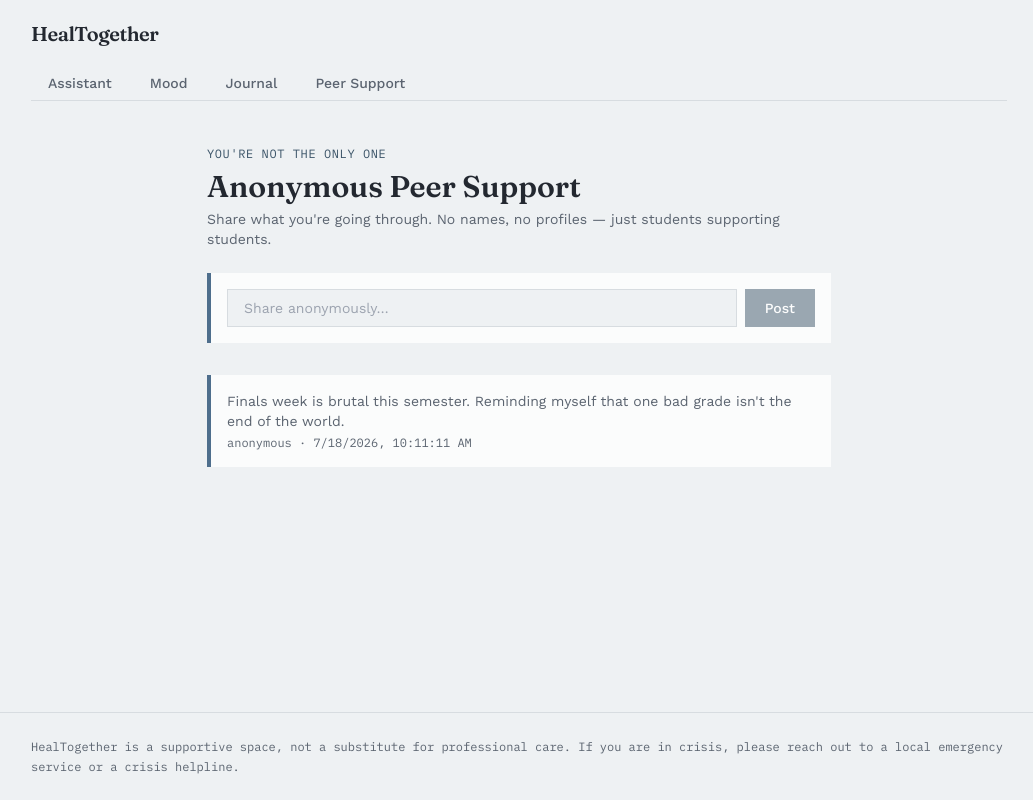
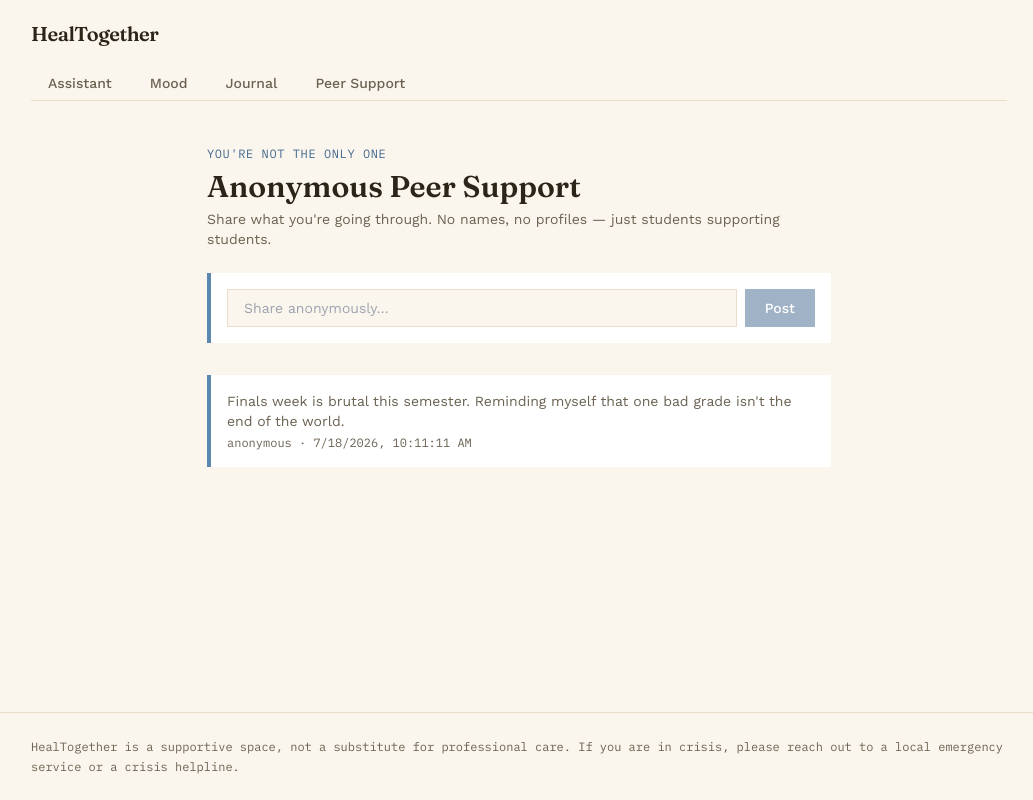
Before and after one commit to priyanshu015211/Heal-Together, a Next.js app: page / in a window 1280 px wide. Shown: the whole page, without its empty margins (121-1154 px from the left). Built offline with nearby package versions, Linux system fonts and the light colour scheme.

Commit message:
Update tailwind.config.js

```diff
--- a/tailwind.config.js
+++ b/tailwind.config.js
@@ -7,15 +7,15 @@ module.exports = {
   theme: {
     extend: {
       colors: {
-        paper: "#EEF1F3",
-        card: "#FBFCFC",
-        ink: "#232830",
-        "ink-soft": "#5B6470",
-        rule: "#D7DCE0",
-        plum: { DEFAULT: "#5B3A5C", dark: "#432A44", light: "#EFE6EF" },
-        marigold: { DEFAULT: "#DE9E32", dark: "#B87F22", light: "#FBF0DC" },
-        sage: { DEFAULT: "#71875F", dark: "#576A47", light: "#E8EDE3" },
-        dusk: { DEFAULT: "#4E6E8C", dark: "#3B5468", light: "#E4EBF0" },
+        paper: "#FBF6ED",
+        card: "#FFFFFF",
+        ink: "#2B2418",
+        "ink-soft": "#6B6252",
+        rule: "#E9DFC9",
+        plum: { DEFAULT: "#8B4B8C", dark: "#6E3A70", light: "#F5E9F5" },
+        marigold: { DEFAULT: "#F0A63A", dark: "#D6862A", light: "#FEF1DA" },
+        sage: { DEFAULT: "#7FA363", dark: "#5F8047", light: "#EBF3E3" },
+        dusk: { DEFAULT: "#5C87B0", dark: "#446A8F", light: "#E7F0F8" },
       },
       fontFamily: {
         display: ["Fraunces", "serif"],
@@ -24,7 +24,10 @@ module.exports = {
       },
       backgroundImage: {
         ruled:
-          "repeating-linear-gradient(to bottom, transparent, transparent 31px, #D7DCE0 32px)",
+          "repeating-linear-gradient(to bottom, transparent, transparent 31px, #E9DFC9 32px)",
+      },
+      boxShadow: {
+        soft: "0 2px 12px rgba(43, 36, 24, 0.06)",
       },
     },
   },
```
